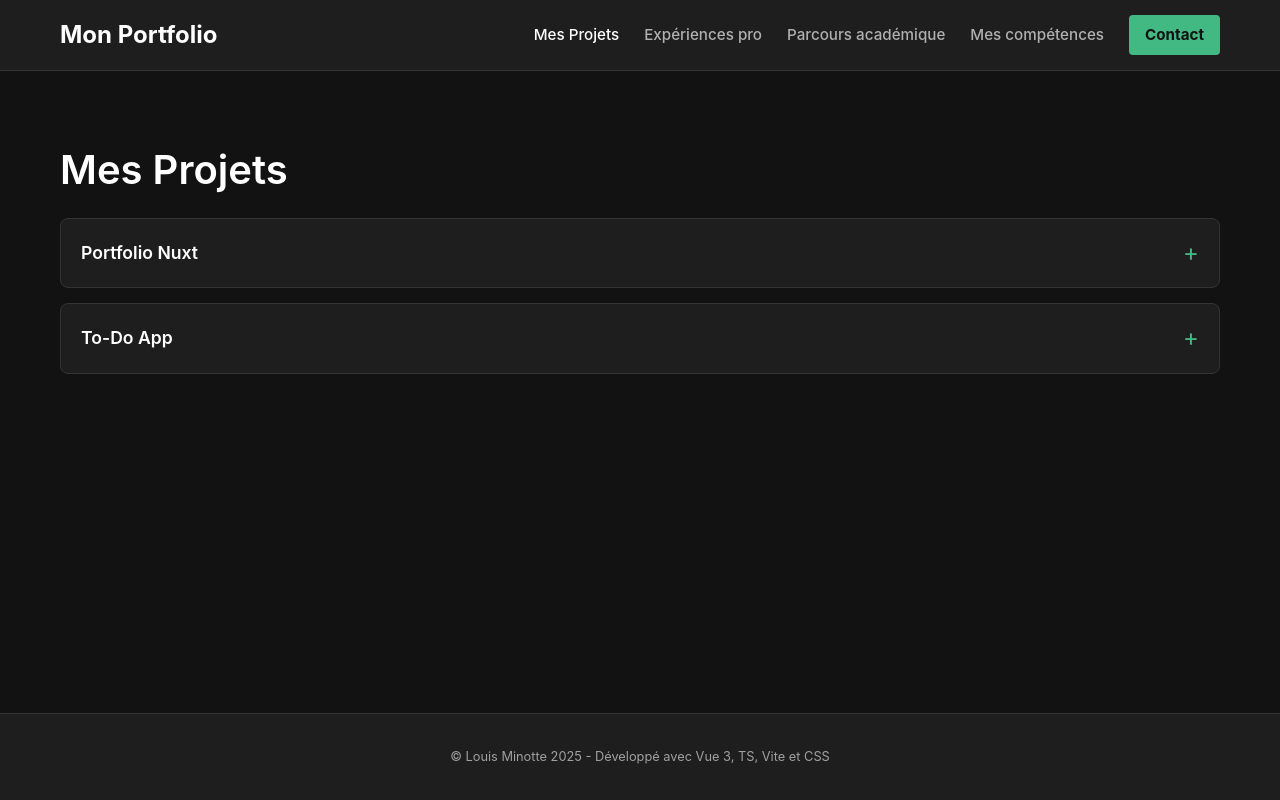
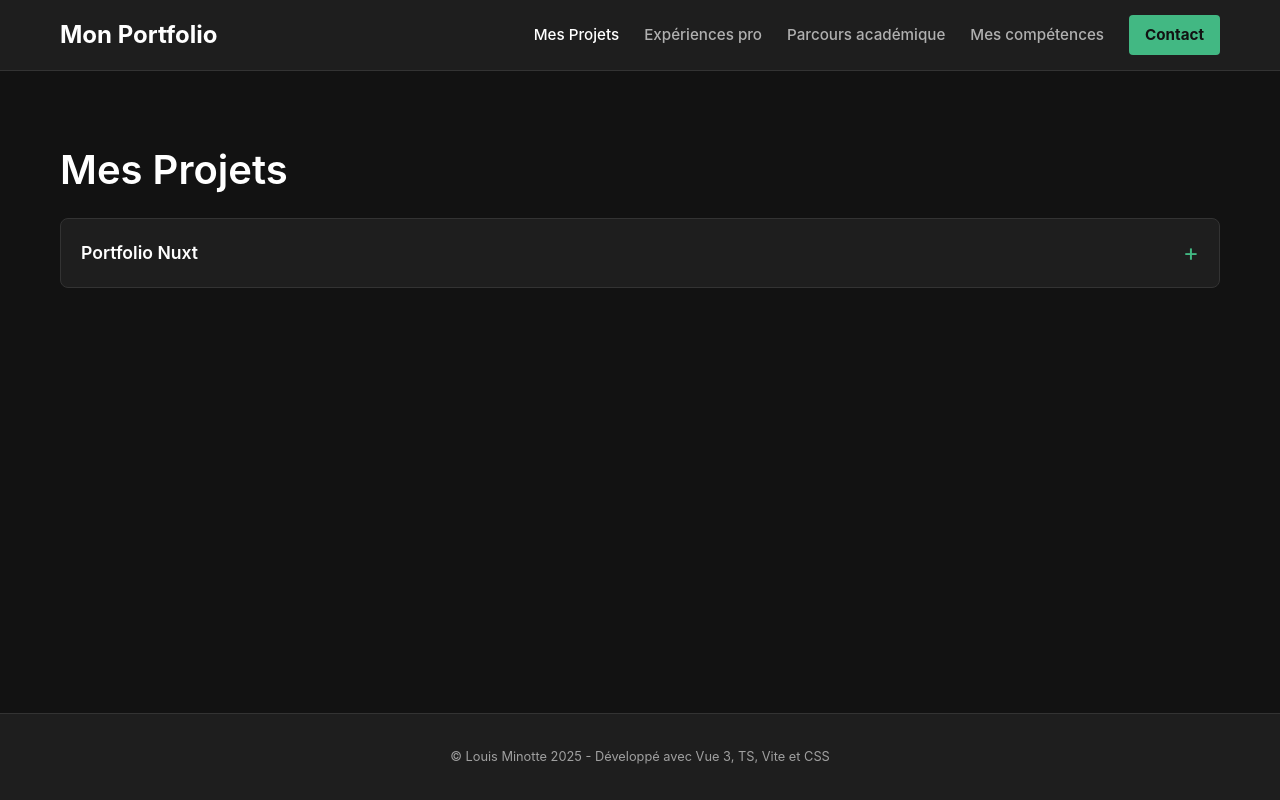
Before and after one commit to Eternity534/Eternity534.github.io, a Vue app: page /#/projets in a window 1280 px wide. Built offline with nearby package versions, Linux system fonts and the light colour scheme.

Commit message:
feat(global): modif projet

```diff
--- a/src/pages/projets.vue
+++ b/src/pages/projets.vue
@@ -40,16 +40,9 @@ const projets = [
   {
     id: 1,
     title: 'Portfolio Nuxt',
-    description: 'Ce site web ! Créé avec Nuxt 3, TypeScript et déployé sur GitHub Pages.',
-    tags: ['Nuxt 3', 'Vue.js', 'GitHub Actions'],
+    description: 'Ce site web ! Créé avec Vite, TypeScript et déployé sur GitHub Pages.',
+    tags: ['Vite', 'Vue.js', 'GitHub Actions'],
     link: 'https://github.com/...'
-  },
-  {
-    id: 2,
-    title: 'To-Do App',
-    description: 'Une application de gestion de tâches avec stockage local.',
-    tags: ['JavaScript', 'CSS', 'LocalStorage'],
-    link: '#'
   }
 ]
 </script>
```
